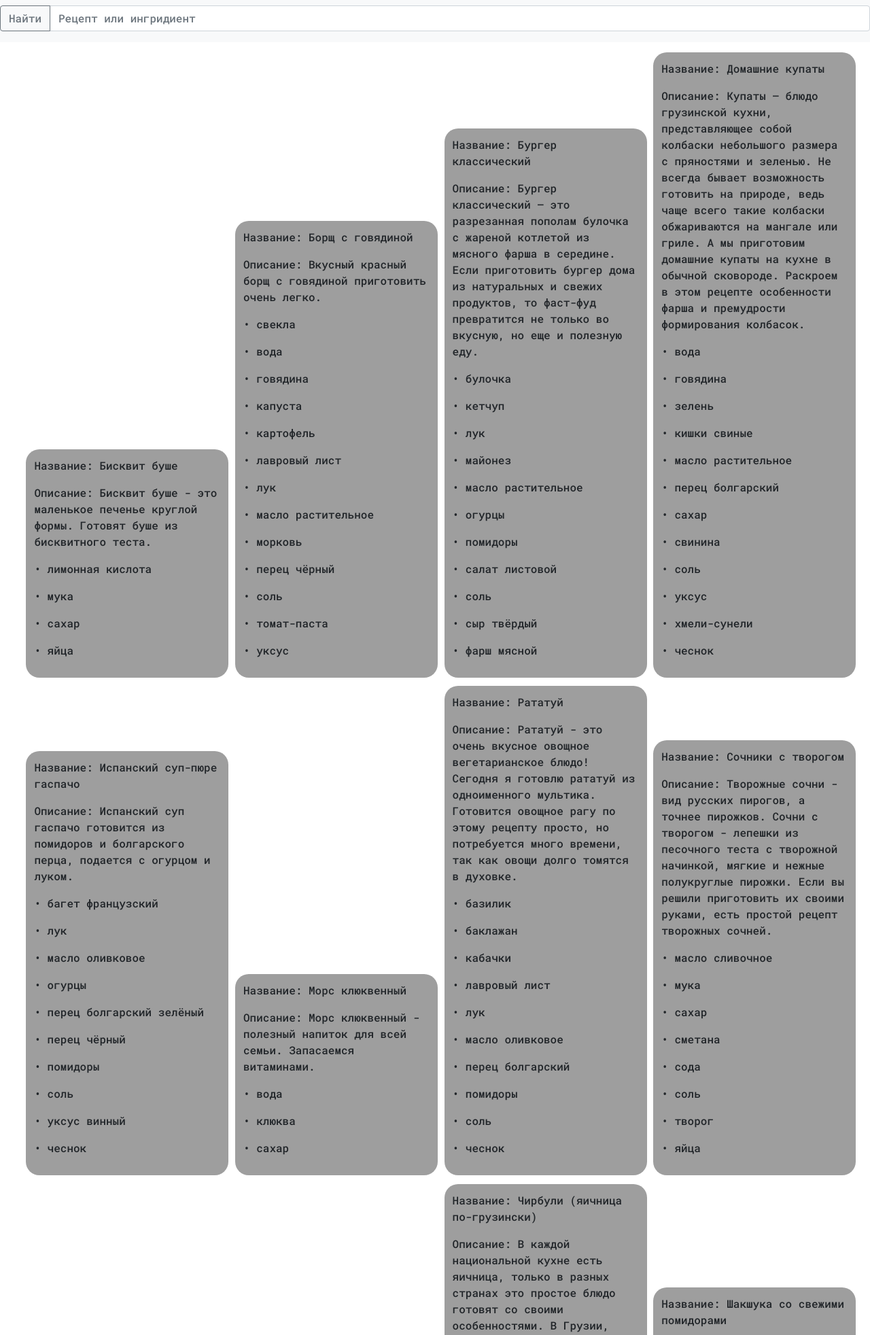
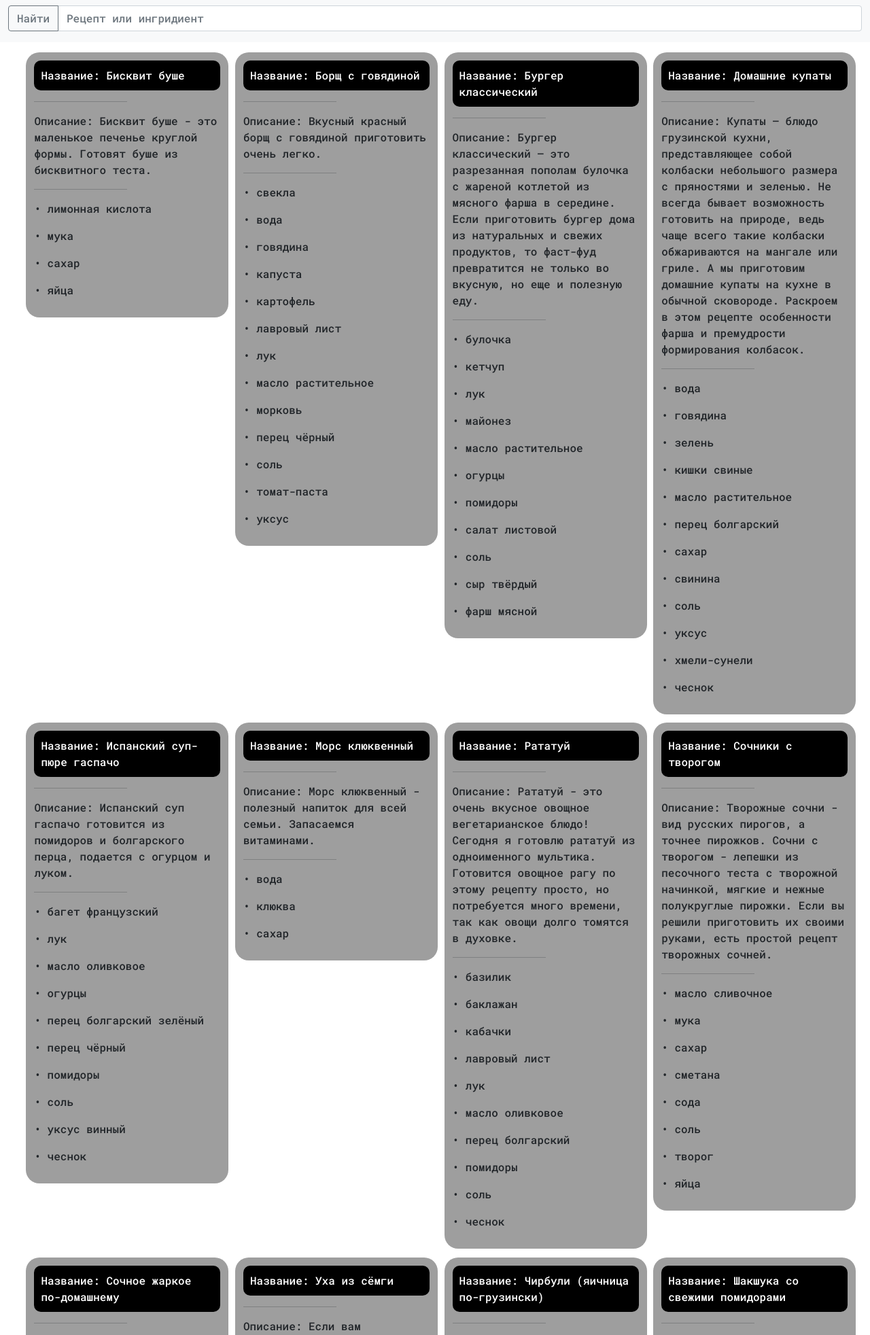
Before and after one commit to SLCKDM/django-recipe-app, a Django app: page / in a window 1280 px wide. Shown: the top 1964 px of the page at 68% size. Run offline with Django 3.2, Linux system fonts and the light colour scheme; data comes from the database, SQL or seed files in the repository; parts of the project's set-up code (start-up, migrations or seed data) failed here and were passed over.

Commit message:
Code format, docs

```diff
--- a/app/django_project/settings.py
+++ b/app/django_project/settings.py
@@ -12,7 +12,6 @@ https://docs.djangoproject.com/en/3.2/ref/settings/
 
 from pathlib import Path
 from os import environ
-# from app.django_project.settings import DEBUG
 
 # Build paths inside the project like this: BASE_DIR / 'subdir'.
 BASE_DIR = Path(__file__).resolve().parent.parent
@@ -124,6 +123,8 @@ USE_TZ = True
 STATIC_URL = "/static/"
 STATIC_ROOT = BASE_DIR / "static"
 
+# Media files (CSS, JavaScript, Images)
+# Оust in case
 MEDIA_URL = "/media/"
 MEDIA_ROOT = BASE_DIR / "media"
 
--- a/app/recipes/forms.py
+++ /dev/null
@@ -1,2 +0,0 @@
-from django.forms import ModelForm
-from django.db import models
--- a/app/recipes/models.py
+++ b/app/recipes/models.py
@@ -1,27 +1,60 @@
 from django.db import models
 
+
 class Topping(models.Model):
-    """ Ингридиент """
-    name = models.CharField(max_length=50, verbose_name='Ингридиент', unique=True)
+    """ Topping model
+
+    :name: is a textform, that takes unique igridient name
+    """
+    name = models.CharField(
+        max_length=50,
+        verbose_name='Ингридиент',
+        unique=True
+    )
 
     class Meta:
+        """ Topping  Meta class
+
+        :ordering: order of entries
+        :verbose_name: name in the panel
+        :verbose_name_plural: name in the panel in plural
+        """
         ordering = ['name']
-        verbose_name="Ингридиент"
-        verbose_name_plural="Ингридиенты"
+        verbose_name = "Ингридиент"
+        verbose_name_plural = "Ингридиенты"
 
     def __str__(self):
+        """ object representation """
         return self.name.lower()
 
+
 class CookRecipe(models.Model):
-    """ Рецепт """
+    """ Topping model
+
+    :title: is a textform, that takes recipe title
+    :content: recipe description
+    :toppings: many to many field, takes chosen
+    toppings from Topping model
+    """
     title = models.CharField(max_length=50, verbose_name='Рецепт')
     content = models.TextField(max_length=512, verbose_name='Описание')
-    toppings = models.ManyToManyField("Topping", verbose_name='Ингридиенты', related_name='recipe_toppings')
+    toppings = models.ManyToManyField(
+        "Topping",
+        verbose_name='Ингридиенты',
+        related_name='recipe_toppings'
+    )
 
     class Meta:
+        """ CookRecipe Meta class
+
+        :ordering: order of entries
+        :verbose_name: name in the panel
+        :verbose_name_plural: name in the panel in plural
+        """
         ordering = ['title']
-        verbose_name="Рецепт"
-        verbose_name_plural="Рецепты"
+        verbose_name = "Рецепт"
+        verbose_name_plural = "Рецепты"
 
     def __str__(self):
+        """ object representation """
         return self.title
--- a/app/recipes/static/recipes/css/styles.css
+++ b/app/recipes/static/recipes/css/styles.css
@@ -12,19 +12,25 @@ body {
 }
 
 .recipe_post {
+	width: 24%;
 	display: inline-block;
+	vertical-align: top;
 	background-color: rgb(158, 158, 158);
 	padding: 12px;
-	width: 24%;
 	border-radius: 20px;
 	margin-bottom: 1%;
 	margin-left: auto;
     margin-right: auto;
+}
 
+p.title {
+	color: white;
+	background-color: rgb(0, 0, 0);
+	padding: 10px;
+	border-radius: 10px;
 }
 
 a {
-	color: #0059b2;
 	text-decoration: none;
 }
 a:hover {
@@ -46,19 +52,3 @@ a:hover {
 	border-radius: 30px 30px 30px 30px;
 	color: white;
 }
-
-.header {
-	background: #6748f1;
-	height: 6%;
-	position: fixed;
-	left: 0px;
-	right: 0px;
-	top: 0px;
-	}
-
-
-.form-horizontal {
-	position: relative;
-	top: 12%;
-	left: 5%;
-}
--- a/app/recipes/templates/recipes/index.html
+++ b/app/recipes/templates/recipes/index.html
@@ -1,55 +1,54 @@
+<!DOCTYPE html>
 {% load static %}
-<!DOCTYPE html>
 <html>
+
 <head>
-    <meta charset="utf-8">
-    <meta name="viewport" content="width=device-width, initial-scale=1">
-    <link href="https://cdn.jsdelivr.net/npm/bootstrap@5.1.3/dist/css/bootstrap.min.css" rel="stylesheet" integrity="sha384-1BmE4kWBq78iYhFldvKuhfTAU6auU8tT94WrHftjDbrCEXSU1oBoqyl2QvZ6jIW3" crossorigin="anonymous">
-    <link rel="preconnect" href="https://fonts.googleapis.com">
-    <link rel="preconnect" href="https://fonts.gstatic.com" crossorigin>
-    <link href="https://fonts.googleapis.com/css2?family=Roboto+Mono:wght@500&display=swap" rel="stylesheet">
+    <meta charset="utf-8" />
+    <meta name="viewport" content="width=device-width, initial-scale=1" />
+    <link href="https://cdn.jsdelivr.net/npm/bootstrap@5.1.3/dist/css/bootstrap.min.css" rel="stylesheet"
+        integrity="sha384-1BmE4kWBq78iYhFldvKuhfTAU6auU8tT94WrHftjDbrCEXSU1oBoqyl2QvZ6jIW3" crossorigin="anonymous" />
+    <link rel="preconnect" href="https://fonts.googleapis.com" />
+    <link rel="preconnect" href="https://fonts.gstatic.com" crossorigin />
+    <link href="https://fonts.googleapis.com/css2?family=Roboto+Mono:wght@500&display=swap" rel="stylesheet" />
     <link type="text/css" href="{% static 'recipes/css/styles.css' %}" rel="stylesheet" />
     <title>Поиск рецептов</title>
 </head>
+
 <body>
-
-<!-- начало формы поиска -->
-{% csrf_token %}
-<form method="get" class="form-horizontal">
-    {{ filters }}
-    <!-- <input type="text" name="search" value="">
-    <input type="submit" value="найти" /> -->
+    <!-- start of search form -->
     <nav class="navbar fixed-top navbar-light bg-light">
         <form class="container-fluid">
             <div class="input-group mb-2 dark">
-                <button class="btn btn-outline-secondary dark" type="submit" id="button-addon1">Найти</button>
-                <input type="text" name="search" class="form-control" placeholder="Рецепт или ингридиент" aria-describedby="button-addon1">
+                <button class="btn btn-outline-secondary dark" type="submit" id="button-addon1">
+                    Найти
+                </button>
+                <input type="text" name="search" class="form-control" placeholder="Рецепт или ингридиент"
+                    aria-describedby="button-addon1" />
             </div>
         </form>
     </nav>
-<!-- конец формы поиска -->
-
+    <!-- end of search form -->
     <div class="page">
-    <!-- Начало каждого рецепта -->
-
-    {% if recipes %}
-        {% for recipe in recipes %}
+        <!-- start recipe -->
+        {% if recipes %} {% for recipe in recipes %}
         <div class="recipe_post">
-                <p>Название: {{ recipe.title }}</p>
+            <p class="title">Название: {{ recipe.title }}</p>
+            <hr style="width: 50%; text-align: left; margin-left: 0" />
             <p>Описание: {{ recipe.content }}</p>
+            <hr style="width: 50%; text-align: left; margin-left: 0" />
             {% for topping in recipe.toppings.all %}
-                <p> • {{topping}}</p>
+            <p>• {{topping}}</p>
             {% endfor %}
         </div>
-        {% endfor %}
-    {% else %}
-        <p class="not-found"> К сожалению, рецептов с таким названием и/или ингридиентами у нас пока что нет :(</p>
+        {% endfor %} {% else %}
+        <p class="not-found">
+            К сожалению, рецептов с таким названием и/или ингредиентами у нас пока
+            что нет :(
+        </p>
         <a href="{% url 'home' %}" class="btn-back">назад</a>
         {% endif %}
-    <!-- Конец рецепта -->
-
-
-
+        <!-- end recipe -->
     </div>
 </body>
+
 </html>
--- a/app/recipes/views.py
+++ b/app/recipes/views.py
@@ -1,21 +1,31 @@
-from django.db.models.query import EmptyQuerySet
 from django.shortcuts import render
 
 from .models import CookRecipe, Topping
 
 
+def recipes_response(search_query):
+    """ processing the request
+    returns recipe objects that contain requested query
+    """
+    q1 = CookRecipe.objects.filter(title__icontains=search_query)
+    try:
+        q2 = CookRecipe.objects.filter(
+            toppings__in=[Topping.objects.get(name__icontains=search_query).id])
+    except:
+        q2 = CookRecipe.objects.none()
+    return q1.union(q2)
+
+
 def index(request):
-    default = CookRecipe.objects.all()
-    q = request.GET.get('search')
-    if q:
-        q1 = CookRecipe.objects.filter(title__icontains=q)
-        try:
-            q2 = CookRecipe.objects.filter(toppings__in=[Topping.objects.get(name__icontains=q).id])
-        except:
-            q2 = CookRecipe.objects.none()
-        recipes = q1.union(q2)
-    else:
-        recipes = default
+    """ Root url view
+
+    if 'search' GET request were called returns also 'search' query result using
+    the function recipes_query()
+    """
+    recipes = CookRecipe.objects.all()
+    request_query = request.GET.get('search')
+    if request_query:
+        recipes = recipes_response(request_query)
     context = {
         'recipes': recipes,
     }
```
Also changed, not shown: app/recipes/admin.py (+9 -5 lines), app/recipes/filters.py (deleted, +0 -18 lines), app/recipes/static/recipes/images/blockquote.png (deleted), app/recipes/static/recipes/images/logo.png (deleted), app/recipes/static/recipes/images/smallmenu.png (deleted), 1 other file. Lines whose indentation alone changed are shown as unchanged.
